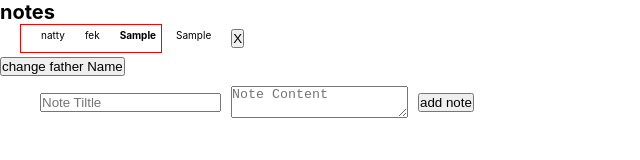
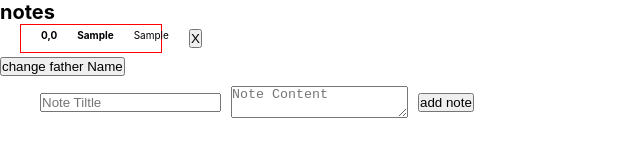
Before and after one commit to Natty-7r/forRedux, a React (Create React App) app: page / in a window 1280 px wide. Both pictures are taken after typing "Sample", "Sample" into the empty fields and a click on the button "add note". Shown: the top 160 px of the page, without its empty margins (0-640 px from the left). Built offline with nearby package versions, Linux system fonts and the light colour scheme.

Commit message:
create custom hooks

```diff
--- a/src/components/Note.js
+++ b/src/components/Note.js
@@ -1,7 +1,8 @@
-import React, { useContext } from "react";
+import React, { useContext, useState, useEffect } from "react";
 import NoteContext from "../context/NoteContext";
+import useMousePosition from "../hooks/useMousePosition";
 
-export default class Notes extends React.Component {
+class Notes extends React.Component {
   static contextType = NoteContext;
   constructor(props) {
     super(props);
@@ -27,15 +28,19 @@ export default class Notes extends React.Component {
 
 const Note = ({ title, noteContent }) => {
   const { notesDispatch, name } = useContext(NoteContext);
+  const position = useMousePosition();
   const removeNote = (title) => {
     notesDispatch({ type: "remove", title });
   };
   return (
     <div className="note">
-      <p>{name}</p>
+      <h4>
+        {position.x},{position.y}
+      </h4>
       <h4>{title}</h4>
       <p>{noteContent}</p>
       <button onClick={(e) => removeNote(title)}> X</button>
     </div>
   );
 };
+export default Note;
--- /dev/null
+++ b/src/hooks/useMousePosition.js
@@ -0,0 +1,17 @@
+import { useState, useEffect } from "react";
+const useMousePosition = () => {
+  const [position, setPosition] = useState({ x: 0, y: 0 });
+
+  const onMouseMove = (e) => {
+    setPosition({ x: e.pageX, y: e.pageY });
+  };
+
+  useEffect(() => {
+    document.addEventListener("mousemove", onMouseMove);
+    return () => {
+      document.removeEventListener("mousemove", onMouseMove);
+    };
+  }, []);
+  return position;
+};
+export default useMousePosition;
```
